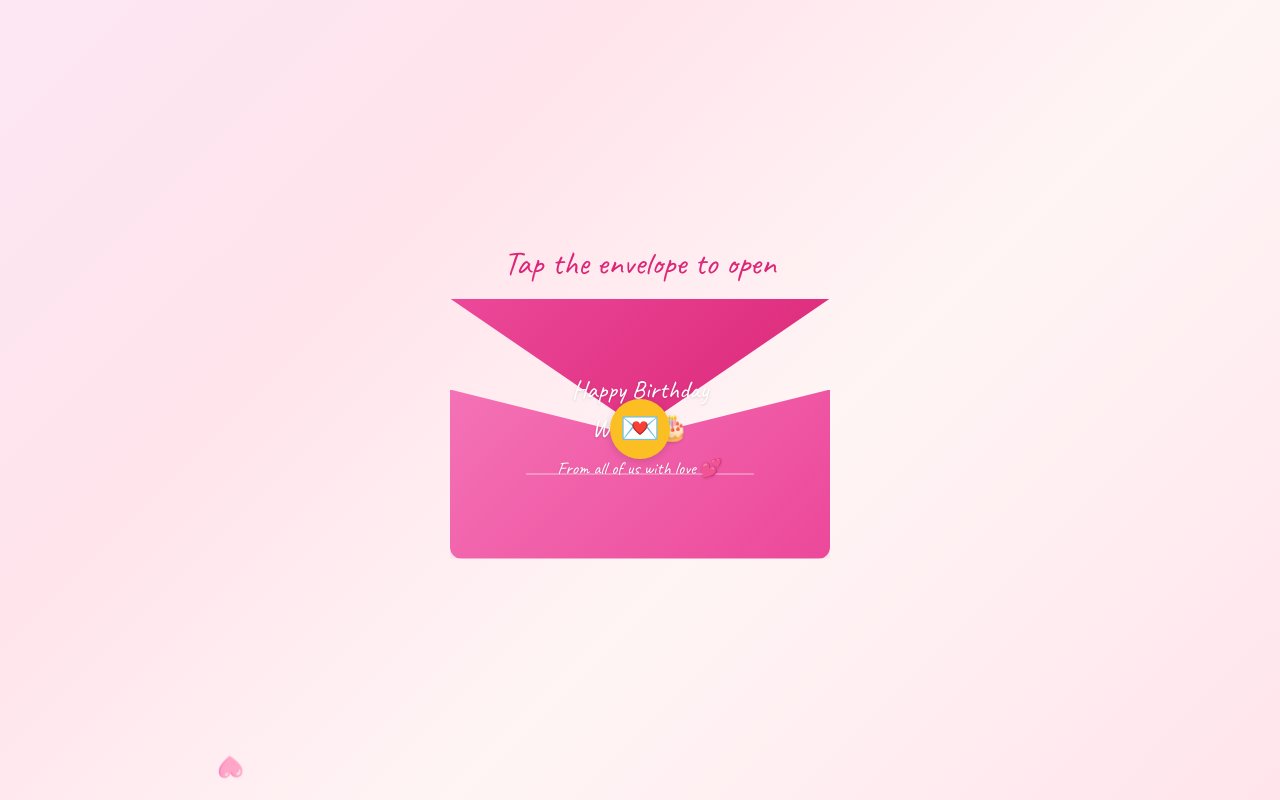
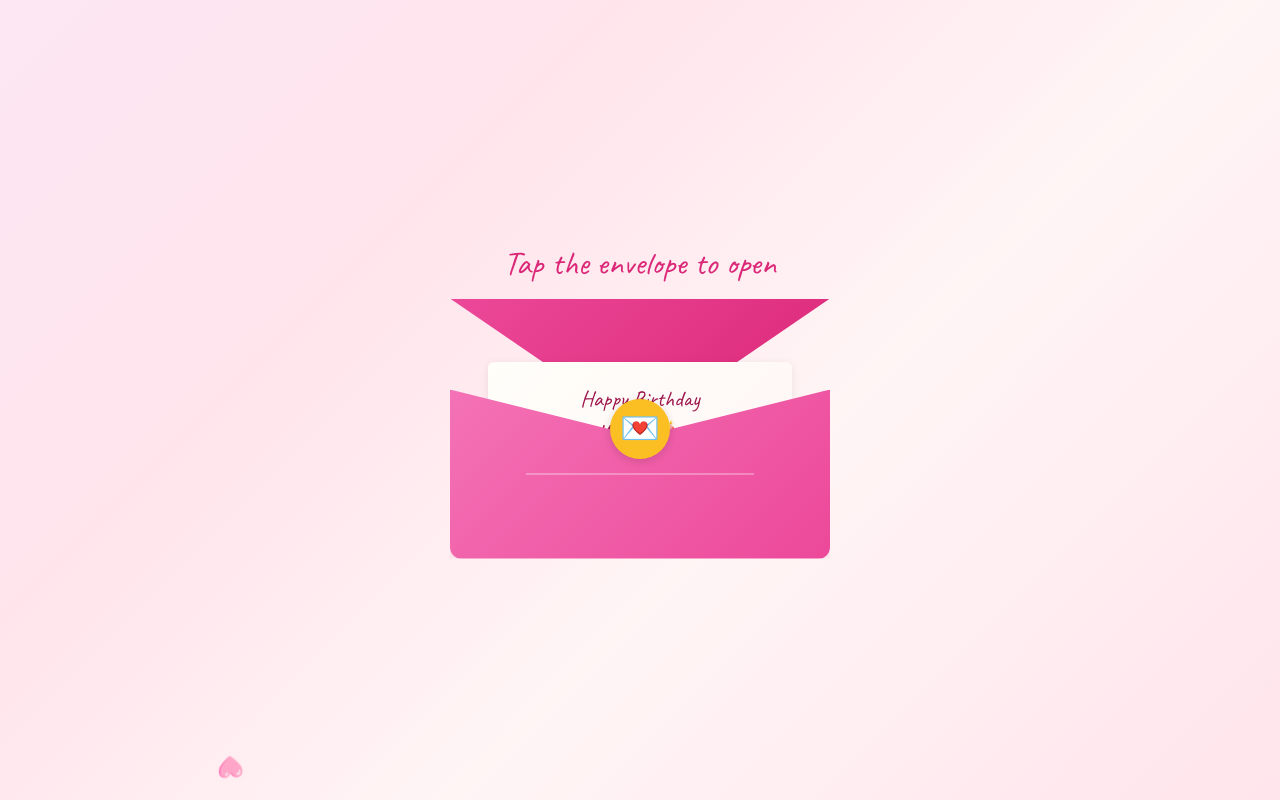
Before and after one commit to deedima3/birthday-wawa, a plain HTML site: page index.html in a window 1280 px wide. Drawn offline with nearby package versions, Linux system fonts and the light colour scheme.

Commit message:
Sliding letter with correct z-index between flap and body

```diff
--- a/index.html
+++ b/index.html
@@ -86,6 +86,23 @@ body {
 .envelope:hover { transform: scale(1.05); }
 @media (min-width: 600px) { .envelope { width: 380px; height: 260px; } }
 
+.envelope-flap {
+  position: absolute;
+  top: 0;
+  left: 0;
+  width: 100%;
+  height: 50%;
+  background: linear-gradient(135deg, var(--pink-500), var(--pink-600));
+  clip-path: polygon(0 0, 50% 100%, 100% 0);
+  transform-origin: top center;
+  transition: transform 0.8s cubic-bezier(0.4, 0, 0.2, 1);
+  z-index: 1;
+  box-shadow: 0 4px 15px var(--shadow);
+}
+.envelope.open .envelope-flap {
+  transform: rotateX(180deg);
+}
+
 .envelope-body {
   position: absolute;
   bottom: 0;
@@ -96,20 +113,7 @@ body {
   border-radius: 0 0 12px 12px;
   clip-path: polygon(0 0, 50% 28%, 100% 0, 100% 100%, 0 100%);
   box-shadow: 0 8px 30px var(--shadow);
-}
-
-.envelope-flap {
-  position: absolute;
-  top: 0;
-  left: 0;
-  width: 100%;
-  height: 50%;
-  background: linear-gradient(135deg, var(--pink-500), var(--pink-600));
-  clip-path: polygon(0 0, 50% 100%, 100% 0);
-  transform-origin: top center;
-  transition: transform 0.8s cubic-bezier(0.4, 0, 0.2, 1);
   z-index: 3;
-  box-shadow: 0 4px 15px var(--shadow);
 }
 .envelope.open .envelope-flap {
   transform: rotateX(180deg);
@@ -144,7 +148,7 @@ body {
   left: 0;
   width: 100%;
   height: 65%;
-  z-index: 2;
+  z-index: 4;
   pointer-events: none;
 }
 .envelope-front-lines::before {
@@ -158,24 +162,30 @@ body {
   background: rgba(255,255,255,0.3);
 }
 
-/* MESSAGE ON ENVELOPE */
+/* SLIDING LETTER */
 .envelope-message {
   position: absolute;
-  top: 50%;
+  bottom: 15px;
   left: 50%;
-  transform: translate(-50%, -50%);
-  z-index: 4;
+  transform: translateX(-50%);
+  z-index: 2;
   font-family: 'Caveat', cursive;
-  font-size: 1.3rem;
-  color: var(--white);
+  font-size: 1.1rem;
+  color: var(--pink-800);
   text-align: center;
   line-height: 1.5;
   pointer-events: none;
-  text-shadow: 0 1px 3px rgba(0,0,0,0.15);
   width: 80%;
-  transition: opacity 0.5s ease;
+  background: linear-gradient(135deg, #fffef9, #fff5f5);
+  border-radius: 6px;
+  padding: 0.9rem 0.8rem 3rem;
+  box-shadow: 0 2px 10px rgba(0,0,0,0.08);
+  transition: transform 1s cubic-bezier(0.4, 0, 0.2, 1) 0.5s;
 }
-@media (min-width: 600px) { .envelope-message { font-size: 1.6rem; } }
+.envelope.open .envelope-message {
+  transform: translateX(-50%) translateY(-110%);
+}
+@media (min-width: 600px) { .envelope-message { font-size: 1.4rem; padding: 1.2rem 1rem 3.5rem; bottom: 20px; } }
 
 /* MAIN CONTENT (revealed after envelope) */
 .main-content {
@@ -423,7 +433,7 @@ function openEnvelope() {
   setTimeout(() => {
     envelopeScene.style.display = 'none';
     mainContent.classList.add('revealed');
-  }, 1800);
+  }, 2200);
 }
 
 envelope.addEventListener('click', openEnvelope);
```
